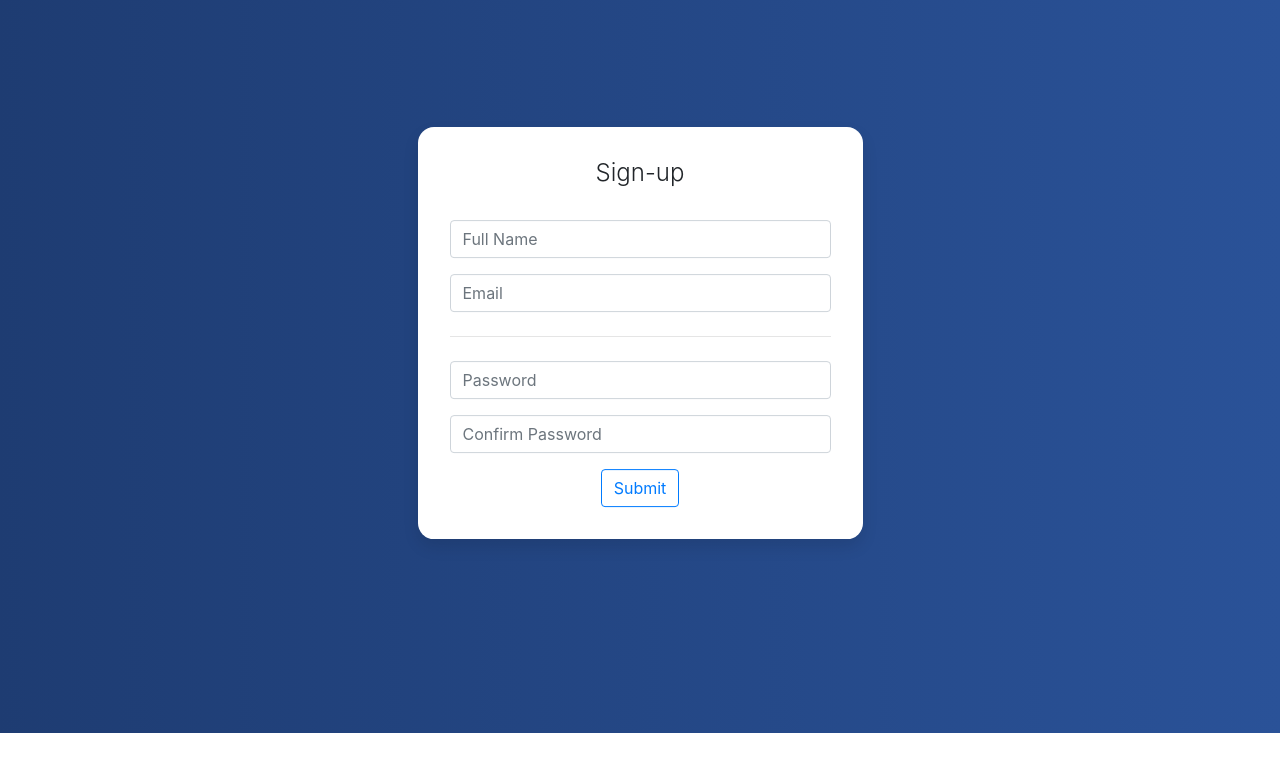
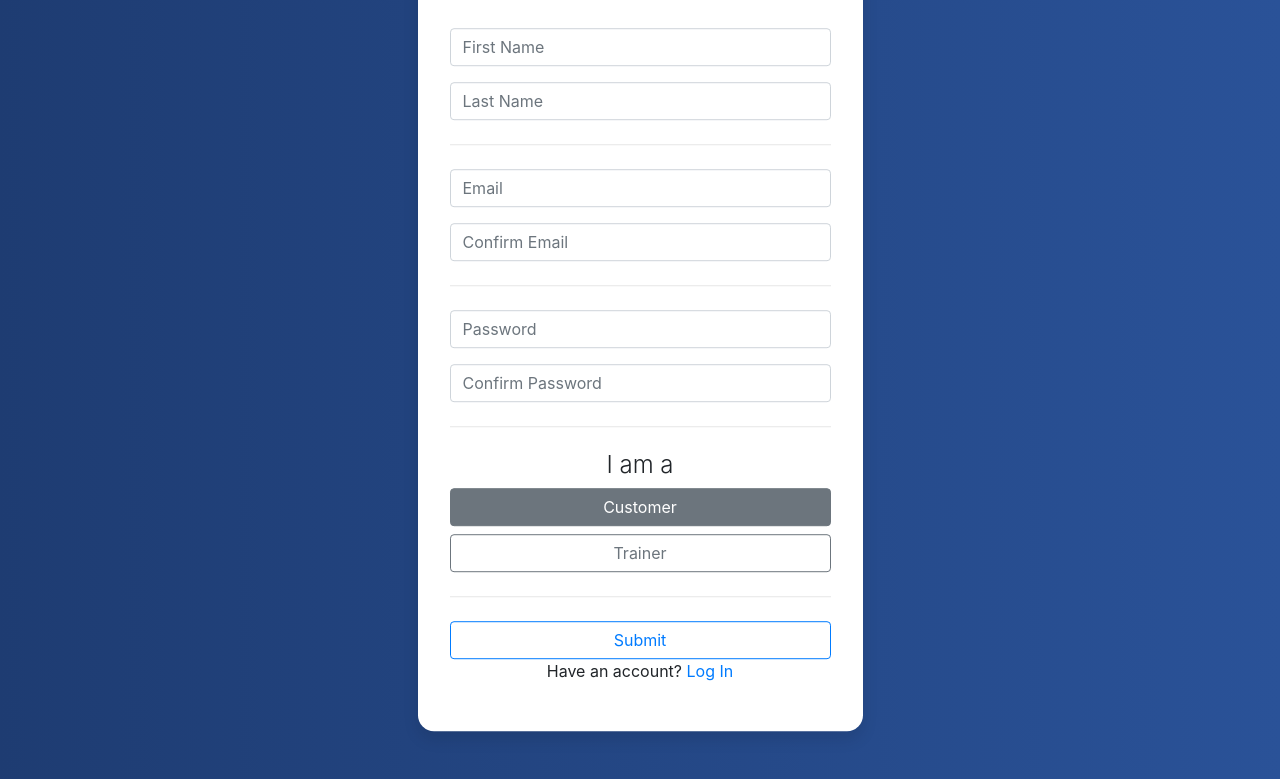
Before and after one commit to MIS321-Group9/TLAC-Website, a plain HTML site: page client/signup.html in a window 1280 px wide. Shown: the part 67-846 px from the top of the page. Before the commit the page ends 800 px from the top, so only its background shows below. Drawn offline with nearby package versions, Linux system fonts and the light colour scheme.

Commit message:
login page

```diff
--- a/client/resources/css/index.css
+++ b/client/resources/css/index.css
@@ -32,3 +32,15 @@ body {
     -o-transform: translate(-50%, -50%);
     -ms-transform: translate(-50%, -50%);
   }
+
+.text-success {
+    color: #28a745;
+}
+.text-danger {
+    color: #dc3545;
+}
+
+.signin-2-title {
+    font-weight: 300;
+    font-size: 1.5rem;
+}
--- a/client/resources/scripts/index.js
+++ b/client/resources/scripts/index.js
@@ -0,0 +1,21 @@
+function checkPasswordMatch() {
+    var password = $("#password").val();
+    var confirmPassword = $("#confirmpassword").val();
+
+    if (password != confirmPassword)
+        $("#divCheckPasswordMatch").html("Passwords do not match!").addClass('text-danger').removeClass('text-success');
+
+    else
+        $("#divCheckPasswordMatch").html("Passwords match.").addClass('text-success').removeClass('text-danger');
+}
+
+function checkEmailMatch() {
+    var email = $("#email").val();
+    var confirmEmail = $("#confirmemail").val();
+
+    if (email != confirmEmail)
+        $("#divCheckEmailMatch").html("Emails do not match!").addClass('text-danger').removeClass('text-success');
+
+    else
+        $("#divCheckEmailMatch").html("Emails match.").addClass('text-success').removeClass('text-danger');
+}
--- a/client/signup.html
+++ b/client/signup.html
@@ -57,25 +57,44 @@
             <div class="card card-signin my-5">
               <div class="card-body">
                 <h5 class="card-title text-center">Sign-up</h5>
-                <form action="" class="justify-content-center">
+                <form action="" name="signup" class="justify-content-center" method="POST" id="signup-form" onsubmit="return checkSubmission(this)">
                     <div class="form-group">
-                        <label class="sr-only">Name</label>
-                        <input type="text" class="form-control" placeholder="Full Name">
+                        <label class="sr-only">First Name</label>
+                        <input type="text" id="fname" class="form-control" placeholder="First Name">
                     </div>
                     <div class="form-group">
+                      <label class="sr-only">Last Name</label>
+                      <input type="text" id="lname" class="form-control" placeholder="Last Name">
+                    </div>
+                    <hr class="my-4">
+                    <div class="form-group">
                         <label class="sr-only">Email</label>
-                        <input type="text" class="form-control" placeholder="Email">
+                        <input type="text" id="email" class="form-control" placeholder="Email">
+                    </div>
+                    <div class="form-group">
+                      <label class="sr-only">Confirm Email</label>
+                      <input type="text" id="confirmemail" class="form-control" placeholder="Confirm Email" onkeyup="checkEmailMatch();">
+                    </div>
+                    <div class="registrationFormAlert" id="divCheckEmailMatch">
                     </div>
                     <hr class="my-4">
                     <div class="form-group">
                         <label class="sr-only">Password</label>
-                        <input type="text" class="form-control" placeholder="Password">
+                        <input type="password" id="password" class="form-control" placeholder="Password">
                     </div>
                     <div class="form-group">
                         <label class="sr-only">Confirm Password</label>
-                        <input type="text" class="form-control" placeholder="Confirm Password">
+                        <input type="password" id="confirmpassword" class="form-control" placeholder="Confirm Password" onkeyup="checkPasswordMatch();">
                     </div>
-                    <button type="submit" class="btn btn-outline-primary btn-md">Submit</button>
+                    <div class="registrationFormAlert" id="divCheckPasswordMatch">
+                    </div>
+                    <hr class="my-4">
+                    <h3 class="signin-2-title">I am a</h3>
+                    <button type="radio" class="btn btn-outline-secondary btn-md btn-block active">Customer</button>
+                    <button type="radio" class="btn btn-outline-secondary btn-md btn-block">Trainer</button>
+                    <hr class="my-4">
+                    <button type="submit" class="btn btn-outline-primary btn-md btn-block">Submit</button>
+                    <p class="text-center">Have an account? <a href="login.html">Log In</a></p>
                 </form>
               </div>
             </div>
```
Also changed, not shown: client/login.html (+1 -0 lines).
